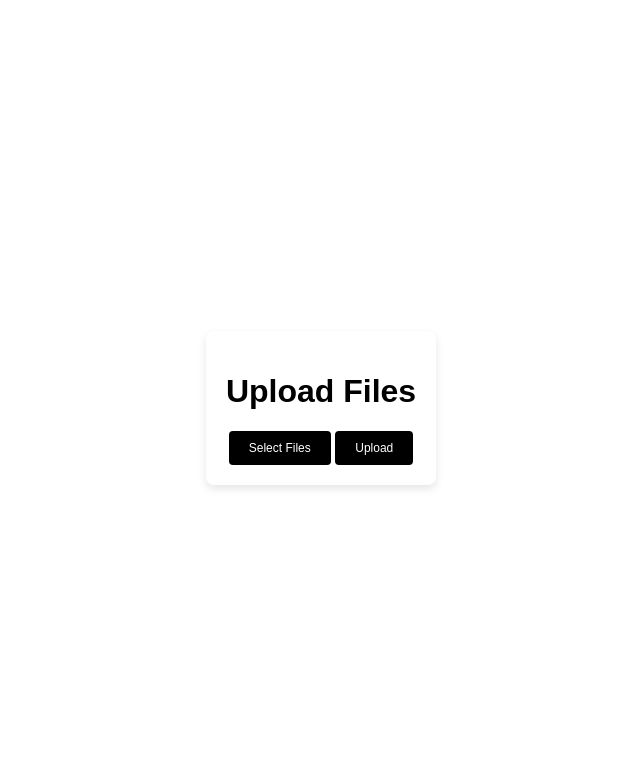
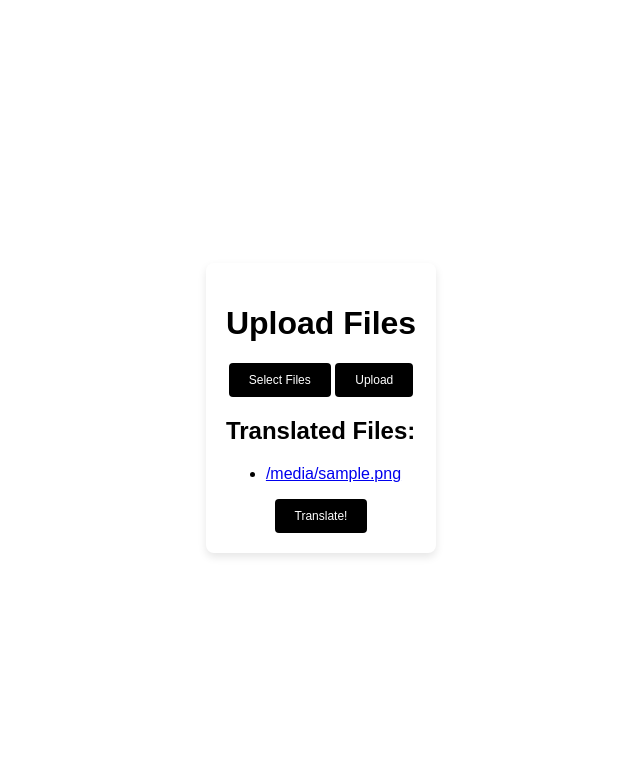
Before and after one commit to malteianlauterbach/deepl-bulker, a Flask app: template templates/index.html in a window 1280 px wide. Shown: the top 773 px of the page, without its empty margins (319-959 px from the left). Run offline with Flask 3, Linux system fonts and the light colour scheme; the template is opened without the code that fills it: most values are stand-ins (such as "Sample title", 1, 10 or a date in 2020).

Commit message:
better upload functionalities

```diff
--- a/main.py
+++ b/main.py
@@ -1,5 +1,6 @@
 import os
 import zipfile
+import deepl
 from datetime import datetime
 from flask import Flask, request, render_template
 
@@ -8,6 +9,7 @@ app = Flask(__name__)
 UPLOAD_FOLDER = 'uploads'
 LOG_FILE = 'log.txt'
 QUEUE_FOLDER = 'queue'
+OUTPUT_FOLDER = 'output'
 PROCESSED_COUNT = 0
 
 if not os.path.exists(UPLOAD_FOLDER):
@@ -15,6 +17,12 @@ if not os.path.exists(UPLOAD_FOLDER):
 
 if not os.path.exists(QUEUE_FOLDER):
   os.makedirs(QUEUE_FOLDER)
+
+if not os.path.exists(OUTPUT_FOLDER):
+  os.makedirs(OUTPUT_FOLDER)
+
+auth_key = '25f7e418-b8ee-4ee1-97e6-5b68253a90f2'  # Replace with your DeepL API key
+translator = deepl.Translator(auth_key)
 
 
 def process_zip(file):
@@ -29,9 +37,41 @@ def log_to_file(message):
     log.write(f'[{timestamp}] {message}\n')
 
 
+def translate_and_upload_documents():
+  translated_files = []
+  with open(LOG_FILE, 'a') as log:
+    for filename in os.listdir(QUEUE_FOLDER):
+      input_path = os.path.join(QUEUE_FOLDER, filename)
+      output_path = os.path.join(OUTPUT_FOLDER, f"translated_{filename}")
+      try:
+        # Translate the document
+        translator.translate_document_from_filepath(input_path,
+                                                    output_path,
+                                                    target_lang="EN-US")
+        timestamp = datetime.now().strftime("%Y-%m-%d %H:%M:%S")
+        log.write(
+            f"[{timestamp}] Translated '{filename}' and saved as 'translated_{filename}'\n"
+        )
+        translated_files.append(
+            output_path)  # Append translated file path to list
+      except deepl.DocumentTranslationException as error:
+        # Handle translation errors
+        timestamp = datetime.now().strftime("%Y-%m-%d %H:%M:%S")
+        log.write(
+            f"[{timestamp}] Error translating document '{filename}': {error}\n"
+        )
+      except deepl.DeepLException as error:
+        # Handle other DeepL errors
+        timestamp = datetime.now().strftime("%Y-%m-%d %H:%M:%S")
+        log.write(f"[{timestamp}] Error occurred: {error}\n")
+
+  return translated_files  # Return the list of translated files
+
+
 @app.route('/', methods=['GET', 'POST'])
 def index():
   global PROCESSED_COUNT
+  translated_files = []
   if request.method == 'POST':
     files = request.files.getlist('files')
     for file in files:
@@ -46,7 +86,9 @@ def index():
         log_to_file(f'File Moved to Queue: {filename}')
       PROCESSED_COUNT += 1
     print(f"Total count of processed files: {PROCESSED_COUNT}")
-  return render_template('index.html')
+    translated_files = translate_and_upload_documents(
+    )  # Call translation function after processing files
+  return render_template('index.html', translated_files=translated_files)
 
 
 if __name__ == '__main__':
--- a/templates/index.html
+++ b/templates/index.html
@@ -23,7 +23,7 @@
         input[type="file"] {
             display: none;
         }
-        .custom-file-upload, button[type="submit"] {
+        .custom-file-upload, button[type="submit"], button[type="button"] {
             display: inline-block;
             background-color: #000;
             color: #fff;
@@ -34,7 +34,7 @@
             cursor: pointer;
             transition: background-color 0.3s ease;
         }
-        .custom-file-upload:hover, button[type="submit"]:hover {
+        .custom-file-upload:hover, button[type="submit"]:hover, button[type="button"]:hover {
             background-color: #333;
         }
         .file-label {
@@ -49,6 +49,10 @@
             margin-top: 10px;
             display: none;
         }
+        .translated-files {
+            margin-top: 20px;
+            text-align: left;
+        }
     </style>
 </head>
 <body>
@@ -61,6 +65,19 @@
                 <button type="submit" class="custom-file-upload">Upload</button>
             </form>
             <div id="error-message" class="error-message">Please select at least one file.</div>
+            <div id="translated-files" class="translated-files">
+                {% if translated_files %}
+                    <h2>Translated Files:</h2>
+                    <ul>
+                        {% for file_path in translated_files %}
+                            <li><a href="{{ file_path }}">{{ file_path }}</a></li>
+                        {% endfor %}
+                    </ul>
+                {% endif %}
+            </div>
+            <form id="translate-form" action="/translate" method="POST">
+                <button type="button" onclick="startTranslation()" class="custom-file-upload">Translate!</button>
+            </form>
         </div>
     </div>
     <script>
@@ -71,6 +88,10 @@
                 event.preventDefault();
             }
         });
+
+        function startTranslation() {
+            document.getElementById("translate-form").submit();
+        }
     </script>
 </body>
 </html>
--- a/translation_log.txt
+++ b/translation_log.txt
@@ -1 +1,2 @@
 [2024-04-18 20:23:04] Translated 'testdoc.docx' and saved as 'translated_testdoc.docx'
+[2024-04-18 20:42:16] Translated 'testdoc.docx' and saved as 'translated_testdoc.docx'
```
Also changed, not shown: log.txt (+41 -0 lines), 2 other files.
